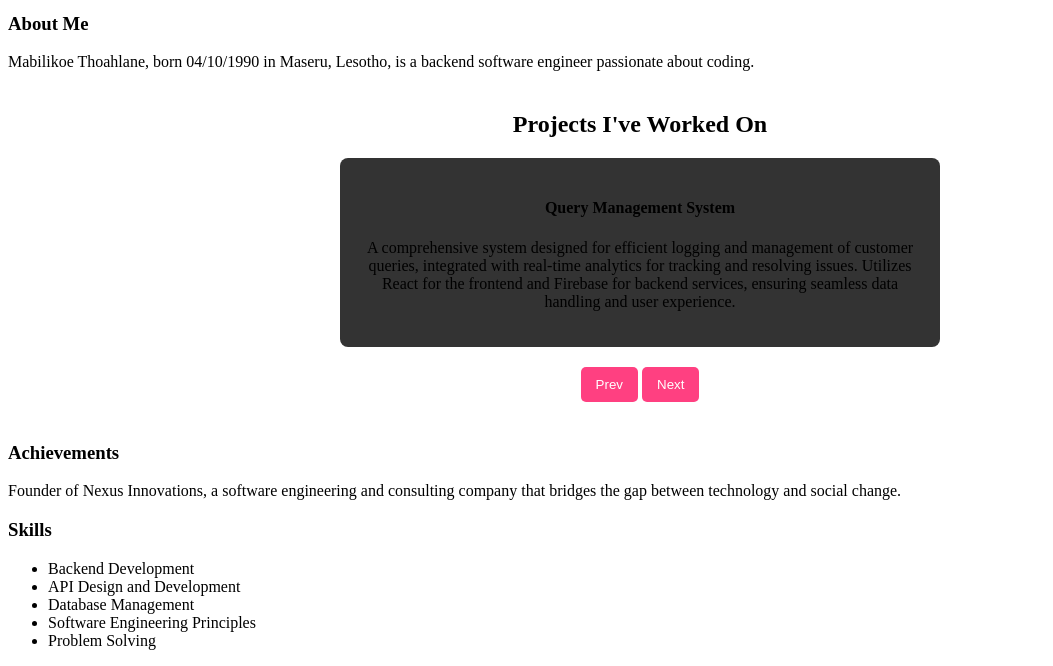
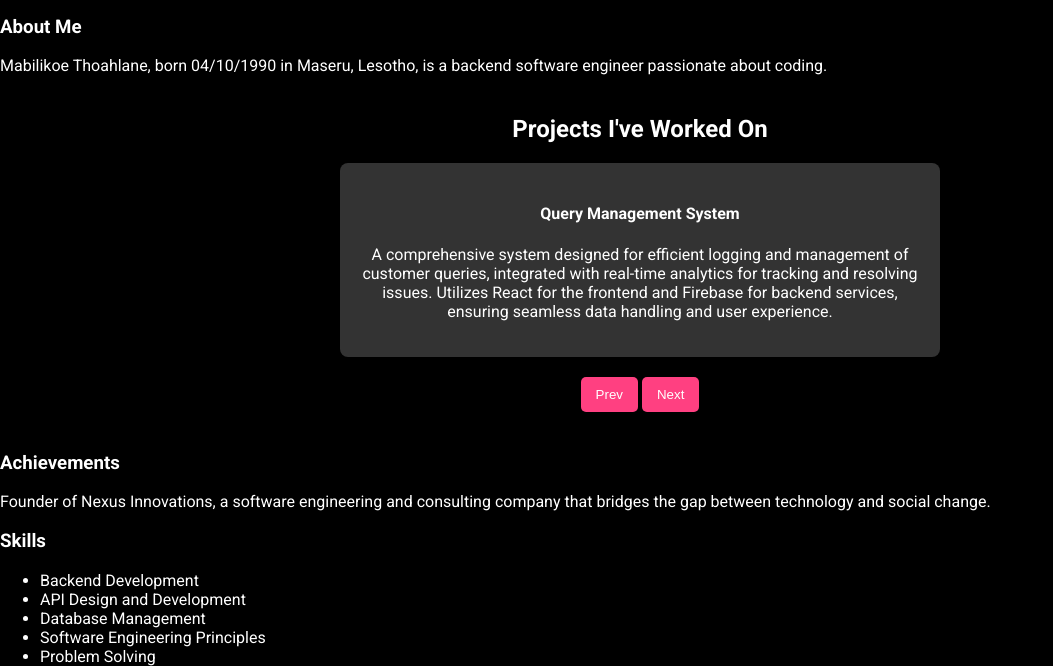
Before and after one commit to thoahlane10111/thoahlane10111.github.io, a plain HTML site: page index.html in a window 1280 px wide. Shown: the part 151-817 px from the top of the page, without its empty margins (0-1053 px from the left). Drawn offline with Linux system fonts and the light colour scheme.

Commit message:
changed background to black

```diff
--- a/index.html
+++ b/index.html
@@ -4,7 +4,7 @@
     <meta charset="UTF-8">
     <meta name="viewport" content="width=device-width, initial-scale=1.0">
     <title>Mabilikoe Thoahlane - Backend Software Engineer</title>
-    <link rel="stylesheet" href="styles.css">
+    <link rel="stylesheet" href="styles.css"> <!-- Link to your CSS file -->
     <link href="https://fonts.googleapis.com/css2?family=Roboto:wght@400;700&display=swap" rel="stylesheet">
 </head>
 <body>
--- a/styles.css
+++ b/styles.css
@@ -1,3 +1,12 @@
+/* styles.css */
+body {
+    margin: 0;
+    padding: 0;
+    background-color: black; /* Set background to black */
+    color: white; /* Set text color to white for contrast */
+    font-family: 'Roboto', sans-serif; /* Use the Google font you've linked */
+}
+
 .projects {
     text-align: center;
     margin: 40px 0;
@@ -6,6 +15,7 @@
 .projects h3 {
     font-size: 1.5rem;
     margin-bottom: 20px;
+    color: white; /* Ensure header text is white */
 }
 
 .project-slider {
@@ -20,6 +30,7 @@
     padding: 20px;
     background-color: #333; /* Dark background for projects */
     border-radius: 8px;
+    color: white; /* Make sure project text is visible */
 }
 
 .project.active {
```
